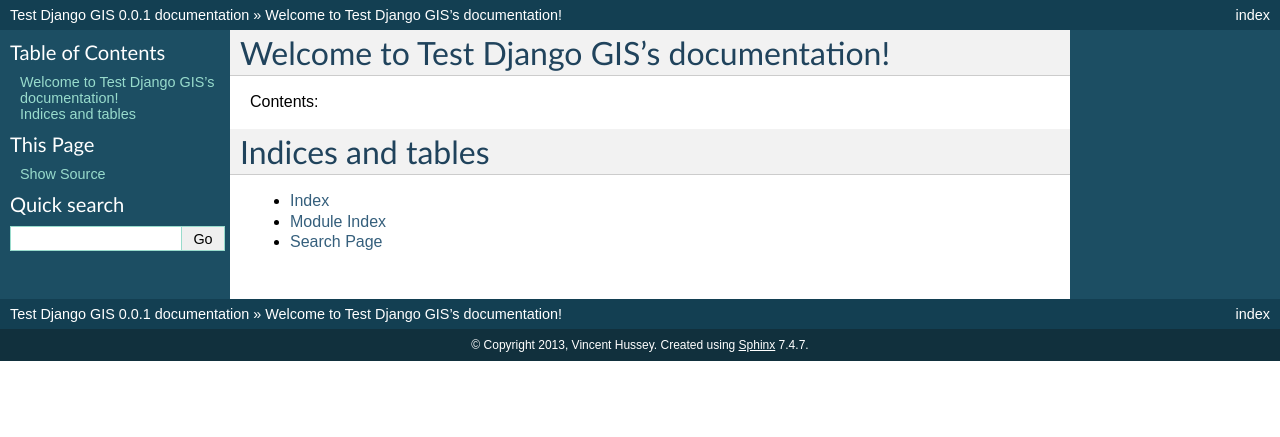
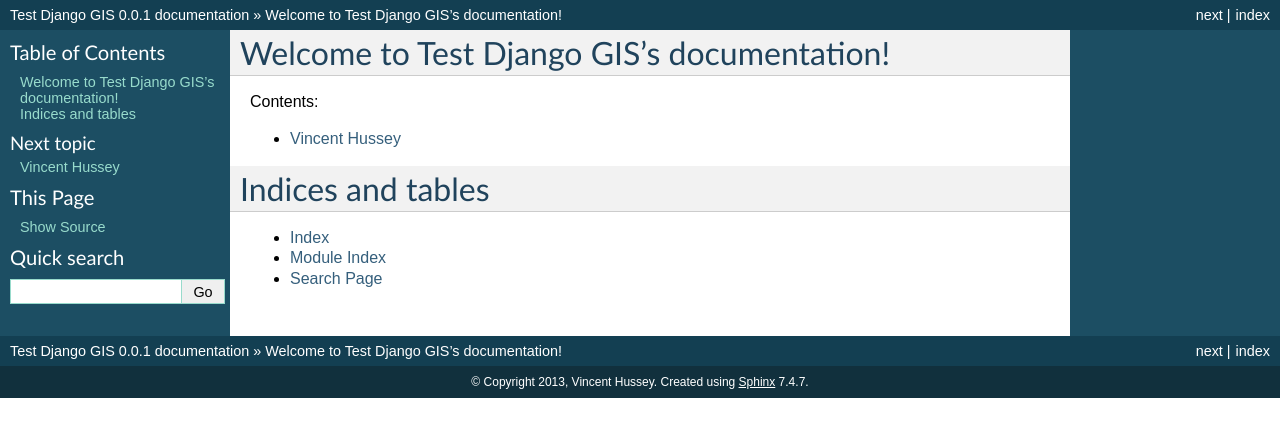
Before and after one commit to VincentHussey/test-config-django-gis, a Sphinx documentation site: the page built from docs/index.rst, in a window 1280 px wide. Shown: the top 437 px of the page. Built offline with Sphinx 7.4.7, drawn with Linux system fonts in a browser that asks for light colours.

Commit message:
Initial info

```diff
--- /dev/null
+++ b/docs/all-about-me.rst
@@ -0,0 +1,4 @@
+==================
+Vincent Hussey
+==================
+I'm not very public.
--- a/docs/index.rst
+++ b/docs/index.rst
@@ -11,6 +11,7 @@
 .. toctree::
    :maxdepth: 2
 
+   all-about-me
 
 
 Indices and tables
```
